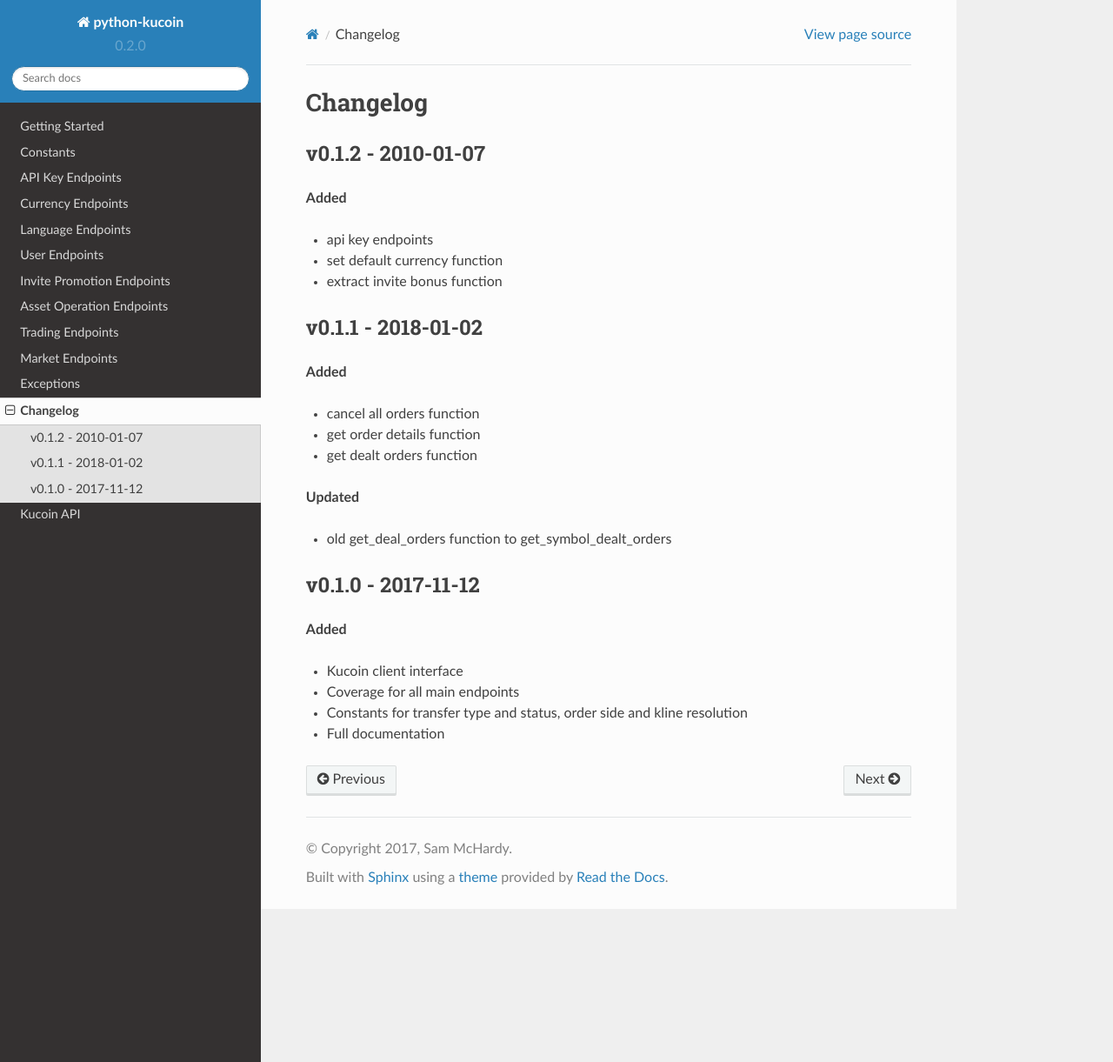
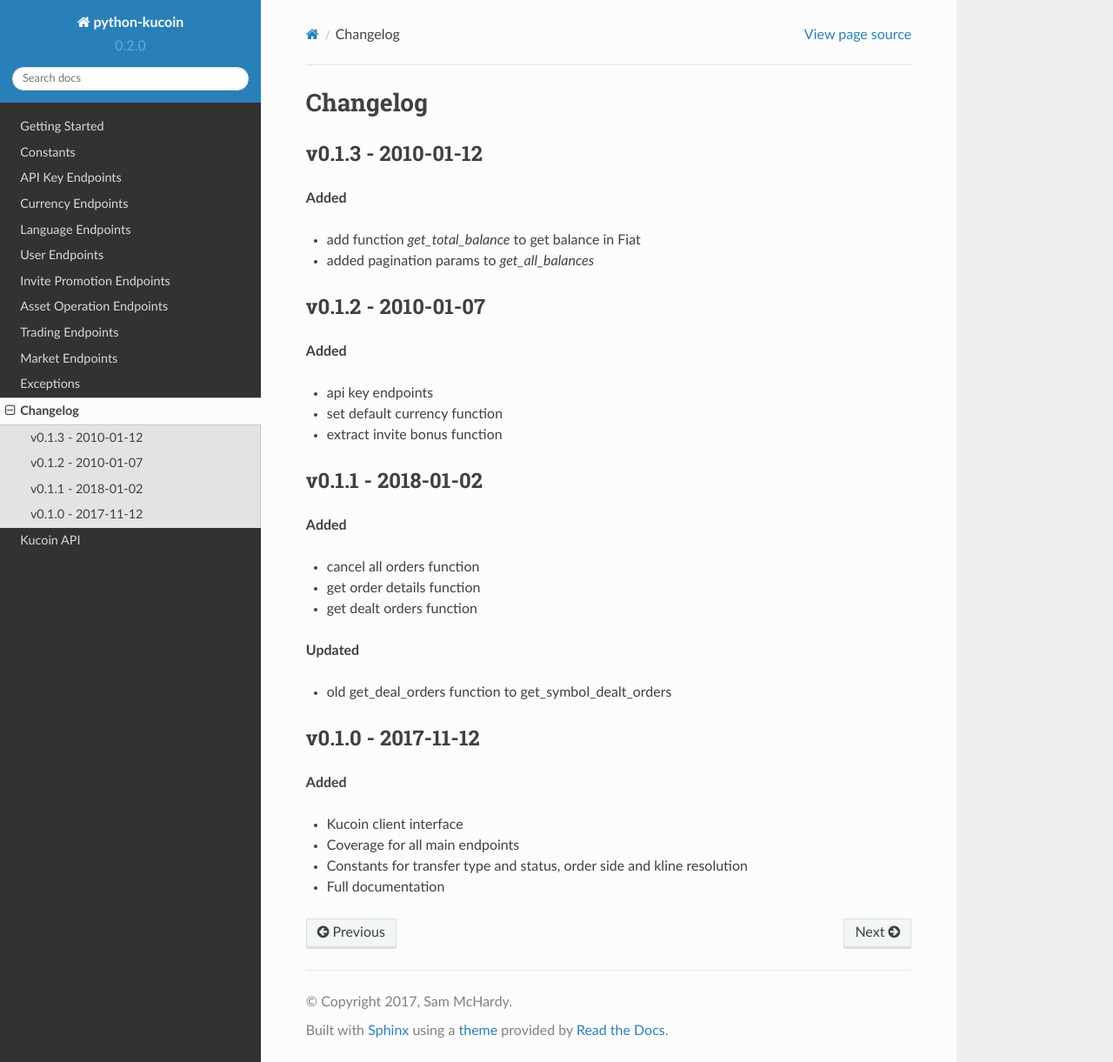
Before and after one commit to sammchardy/python-kucoin, a Sphinx documentation site: the page built from docs/changelog.rst, in a window 1280 px wide and 1221 px high. Shown: the whole window at 87% size. Built offline with Sphinx 7.4.7 and the Read the Docs theme 2.0.0, drawn with Linux system fonts in a browser that asks for light colours; formulas are drawn with MathJax 3.

Commit message:
Update to v0.1.3

```diff
--- a/README.rst
+++ b/README.rst
@@ -1,5 +1,5 @@
 ===============================
-Welcome to python-kucoin v0.1.2
+Welcome to python-kucoin v0.1.3
 ===============================
 
 .. image:: https://img.shields.io/pypi/v/python-kucoin.svg
@@ -39,6 +39,7 @@ Features
 - Simple handling of authentication
 - Response exception handling
 - Simple buy and sell order functions
+- Helper function `get_total_balance` to get balance in fiat
 
 Quick Start
 -----------
--- a/docs/changelog.rst
+++ b/docs/changelog.rst
@@ -1,5 +1,13 @@
 Changelog
 =========
+
+v0.1.3 - 2010-01-12
+^^^^^^^^^^^^^^^^^^^
+
+**Added**
+
+- add function `get_total_balance` to get balance in Fiat
+- added pagination params to `get_all_balances`
 
 v0.1.2 - 2010-01-07
 ^^^^^^^^^^^^^^^^^^^
--- a/setup.py
+++ b/setup.py
@@ -3,7 +3,7 @@ from setuptools import setup
 
 setup(
     name='python-kucoin',
-    version='0.1.2',
+    version='0.1.3',
     packages=['kucoin'],
     description='Kucoin REST API python implementation',
     url='https://github.com/sammchardy/python-kucoin',
```
